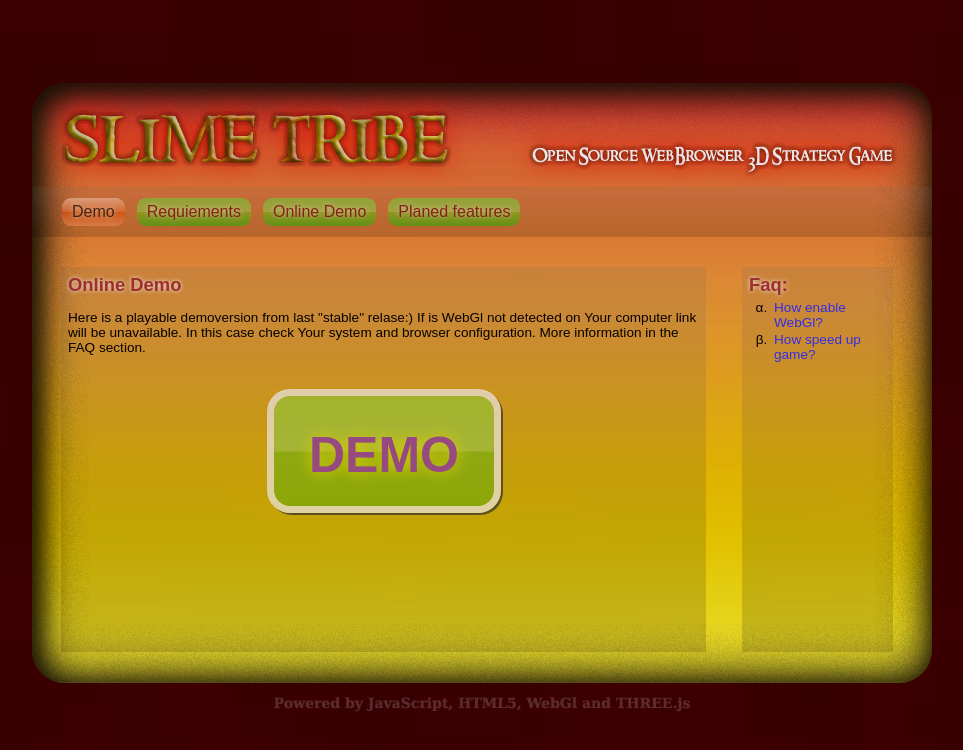
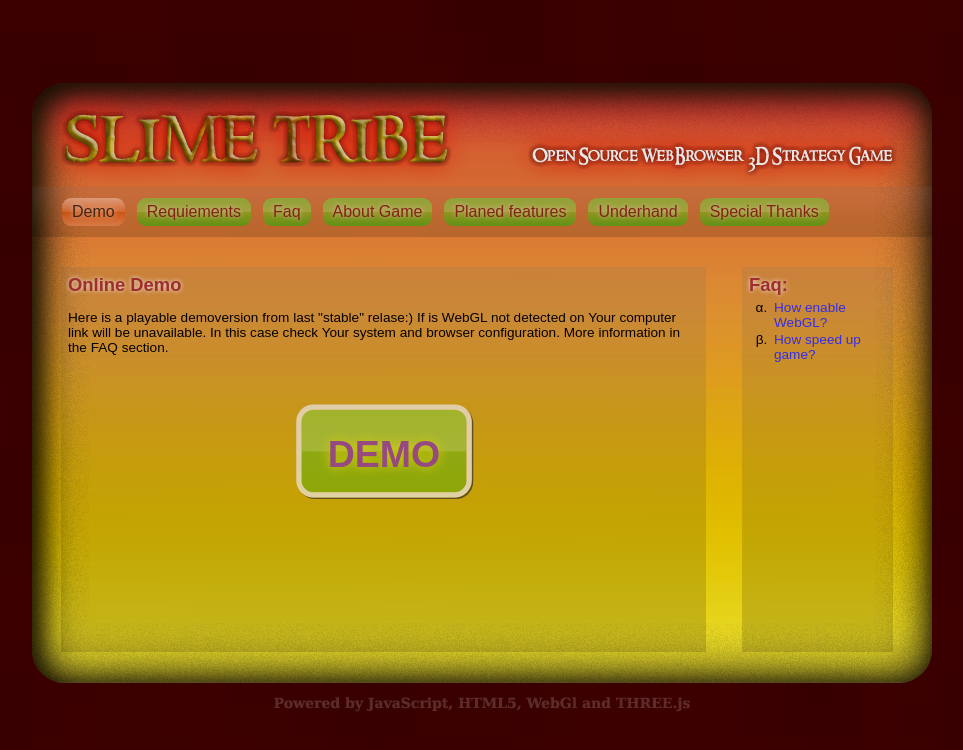
Before and after one commit to zbyso23/slimetribe, a PHP site: page / in a window 1280 px wide. Shown: the top 750 px of the page, without its empty margins (158-1121 px from the left). Run offline with PHP 8.4, Linux system fonts and the light colour scheme.

Commit message:
site first launch

```diff
--- a/index.html
+++ b/index.html
@@ -1,7 +1,7 @@
 <!DOCTYPE html>
 <html lang="en">
 	<head>
-            <title>Slime Tribe - turn based strategy based on WebGl and THREE.js</title>
+            <title>Slime Tribe - turn based strategy based on WebGL and THREE.js</title>
             <meta charset="utf-8">
             <link rel="stylesheet" href="slime/css/site/style.css" type="text/css" media="screen, projection" />
 	</head>
@@ -9,7 +9,7 @@
             <script src='slime/js/Detector.js'></script>
             <script>
                 var webglFound = ( !Detector.canvas || !Detector.webgl ) ? false : true;
-		var articles = [ 'demo', 'requiements' ];
+		var articles = [ 'demogame', 'requiements', 'faq', 'thanks', 'planed', 'about', 'underhand'];
 		function change( to ) {
 		    try {
 			var found = false;
@@ -21,7 +21,6 @@
 			}
 			if( found === false ) throw "unknown page";
 
-
 			for( i in articles ) {
 			    if( articles[i] === found ) {
 				document.getElementById( 'menu-' + articles[i] ).setAttribute( 'class', 'active' );
@@ -30,6 +29,20 @@
 				document.getElementById( 'menu-' + articles[i] ).setAttribute( 'class', 'unactive' );
 				document.getElementById( 'article-' + articles[i] ).style.display = 'none';
 			    }
+			}
+			var hash = '#' + found;
+			window.location.hash = hash;
+			if ("onhashchange" in window) { // event supported?
+			    window.onhashchange = function () {
+				window.location.hash = hash;
+			    }
+			} else { // event not supported:
+			    var storedHash = window.location.hash;
+			    window.setInterval(function () {
+				if (window.location.hash != storedHash) {
+				    window.location.hash = hash;
+				}
+			    }, 100);
 			}
 		    } catch( e ) {
 
@@ -40,31 +53,34 @@
 
             </script>
             <div id="container">
-                <div id="header"><h1 style="display:none;">Slime Tribe</h1><p style="display:none;"><strong>WebGl Turn-based strategy</strong></p></div>
+                <div id="header"><h1 style="display:none;">Slime Tribe</h1><p style="display:none;"><strong>WebGL Turn-based strategy</strong></p></div>
                 <div id="menu">
                     <ul>
-                        <li><a href="#" onclick="change('demo');" id="menu-demo" class="active">Demo</a></li>
+                        <li><a href="#" onclick="change('demogame');" id="menu-demogame" class="active">Demo</a></li>
                         <li><a href="#" onclick="change('requiements');" id="menu-requiements" >Requiements</a></li>
-                        <li><a href="#">Online Demo</a></li>
-                        <li><a href="#">Planed features</a></li>
+                        <li><a href="#" onclick="change('faq');" id="menu-faq">Faq</a></li>
+                        <li><a href="#" onclick="change('about');" id="menu-about">About Game</a></li>
+                        <li><a href="#" onclick="change('planed');" id="menu-planed">Planed features</a></li>
+			<li><a href="#" onclick="change('underhand');" id="menu-underhand">Underhand</a></li>
+			<li><a href="#" onclick="change('thanks');" id="menu-thanks">Special Thanks</a></li>
                     </ul>
                 </div>
                 <div id="content">
-                    <div class="article show" id="article-demo">
+                    <div class="article show" id="article-demogame">
                         <h2>Online Demo</h2>
-                        <p>Here is a playable demoversion from last "stable" relase:) If is WebGl not detected on Your computer link will be unavailable. In this case check Your system and browser configuration. More information in the FAQ section.</p>
-                        <p class="center" id="demo"><a href="demo.html" id="demo-button">DEMO</a></p>
+                        <p>Here is a playable demoversion from last "stable" relase:) If is WebGL not detected on Your computer link will be unavailable. In this case check Your system and browser configuration. More information in the FAQ section.</p>
+                        <p class="center" id="demo"><a href="demo.html" id="demo-button" target="_blank">DEMO</a></p>
                     </div>
                     <div class="article hide" id="article-requiements">
                         <h2>Requiements</h2>
-                        <p>This game have no special system requiements, but comsumption of WebGl in browser is bigger compare with eqivalent desktop application. Planed compatibility is all devices with WebGl compatible browser, like Safari, Chrome and Firefox.</p>
+                        <p>This game have no special system requiements, but comsumption of WebGL in browser is bigger compare with eqivalent desktop application. Planed compatibility is all devices with WebGL compatible browser, like Safari, Chrome and Firefox.</p>
                         <p><strong>Minimum configuration:</strong></p>
                         <ul>
                             <li><strong>CPU:</strong> 1GHz</li>
                             <li><strong>Memmory:</strong> 512MB RAM</li>
                             <li><strong>Graphics:</strong> Intel HD 2000 or better</li>
                             <li><strong>OS:</strong> Linux / Mac OS X / Windows XP</li>
-                            <li><strong>Web Browser:</strong> WebGl compatible (Mozilla Firefox, Google Chrome, Apple Safari)</li>
+                            <li><strong>Web Browser:</strong> WebGL compatible (Mozilla Firefox, Google Chrome, Apple Safari)</li>
                         </ul>
                         <br />
                         <p><strong>Recomended configuration:</strong></p>
@@ -73,20 +89,79 @@
                             <li><strong>Memmory:</strong> 1024MB RAM</li>
                             <li><strong>Graphics:</strong> Intel HD 3000 or better</li>
                             <li><strong>OS:</strong> Linux / Mac OS X / Windows 7</li>
-                            <li><strong>Web Browser:</strong> WebGl compatible (Mozilla Firefox, Google Chrome, Apple Safari)</li>
+                            <li><strong>Web Browser:</strong> WebGL compatible (Mozilla Firefox, Google Chrome, Apple Safari)</li>
                         </ul>
                     </div>
+                    <div class="article hide" id="article-faq">
+                        <h2>Faq</h2>
+			<h3>How enable WebGL?</h3>
+                        <p>In most modern browsers is WebGL default enabled. In other case find Your device bellow:</p>
+			<ul>
+			    <li><a href="http://thenextweb.com/google/2013/01/25/google-finally-makes-it-easy-to-enable-webgl-support-in-latest-chrome-for-android-beta/" title="Google Makes it Easy To Enable WebGL in Latest Chrome for Android Beta" target="_blank">Android Beta</a></li>
+			    <li><a href="https://discussions.apple.com/thread/3300585?start=0&tstart=0" title="How do I enable WebGL in Safari 5.1?: Apple Support Communities" target="_blank">Apple OS X</a></li>
+			</ul>
+			<h3>How speed-up game?</h3>
+			<p>In the planed version will be menu for customize graphics effects. If You play game on notebook try switch to "Game Mode" or similar power settings for speed-up cpu and graphics card.</p>
+                    </div>
+                    <div class="article hide" id="article-about">
+                        <h2>About Game</h2>
+                        <p>Slime Tribe is a turn based strategy game with RPG features. Now is completed battle part of the game, where playing two player on other sides. Battle plane is on the grid 10 x 10 cells. Every character on the battle grid is on the one cell and every turn have one possible action - move, attack, heal (only healers) and spells (only magican). Battle is over when any player defeat all monsters of enemy.</p>
+			<p><strong>Grid Colors</strong></p>
+			<ul>
+			    <li><strong>Green: </strong>Friendly character with move / move path from selected character</li>
+			    <li><strong>Red: </strong>Enemy character</li>
+			</ul>
+			<p><strong>Keyboard shortcuts</strong></p>
+			<ul>
+			    <li><strong>F2: </strong>End turn</li>
+			    <li><strong>ENTER: </strong>Change magic/melee attack (magican)</li>
+			    <li><strong>SHIFT: </strong>Change spell (magican)</li>
+			</ul>
+                    </div>
+                    <div class="article hide" id="article-planed">
+                        <h2>Planed features</h2>
+			<p><strong>Now will be preparing these new features:</strong></p>
+			<ul class="freatures">
+			    <li><strong>Quest Map: </strong>In the demo is possible to play only battle part of game, but now is preparing for second - mainly quest part with bigger map, locations, items and many other.</li>
+			    <li><strong>New characters: </strong>In next weeks will be prepared new characters for battle and for new quest part</li>
+			    <li><strong>Game settings: </strong>From beginning programming this game I think on various of machines and core is ready for many settings of graphics effects like anti-aliasing, textures and shadows. All these settings will be enabled soon.</li>
+			</ul>
+                    </div>
+                    <div class="article hide" id="article-thanks">
+                        <h2>Special Thanks</h2>
+                        <p>Thanks for my Familly, for all my good friends and for all good peole in the past, present and future :)
+			<strong>and especially thansks</strong> for these developers and web pages where very help me with develop these game:</strong></p>
+			<ul>
+			    <li><strong>mrdoob and all developers of <a href="http://mrdoob.github.com/three.js/" title="THREE.js" target="_blank">THREE.js</a></strong></li>
+			    <li><strong>many people with helping hands on <a href="http://stackoverflow.com/" title="http://stackoverflow.com/" target="_blank">stackoverflow.com</a></strong></li>
+			    <li><strong>all developers and designers with beginers hints of very good modeling software <a href="http://www.blender.org/" title="http://www.blender.org/" target="_blank">blender</a></strong></li>
+			</ul>
+
+                    </div>
+		    <div class="article hide" id="article-underhand">
+			<p><strong>This game using these technologies, specially thanks for all developers:</strong></p>
+			<ul class="freatures">
+			    <li><strong>HTML5: </strong>In game is GUI graphics like loading screen, players stats, spells etc. created with using HTML, CSS3 and Javascript. Game plane is created using by new feature of modern browsers named WebGL. This technology is based on OpenGl ES 2.0 and will be show accelerated 3D graphics on most present computes. More info about WebGL on <a href="http://en.wikipedia.org/wiki/WebGL" title="Wikipedia - WebGL">Wikipedia.</a></li>
+			</ul>
+		    </div>
 
 
                     <div class="bar">
 			<h3>Faq:</h3>
 			<ul>
-			    <li><a href="#">How enable WebGl?</a></li>
-			    <li><a href="#">How speed up game?</a></li>
+			    <li><a href="#" onclick="change('faq');">How enable WebGL?</a></li>
+			    <li><a href="#" onclick="change('faq');">How speed up game?</a></li>
 			</ul>
 		    </div>
                 </div>
                 <div id="footer"></div>
+		<script>
+		    var url = document.URL;
+		    var anchor = url.split('#');
+		    if( anchor.length > 1 ) {
+			change( anchor[1] );
+		    }
+		</script>
             </div>
 	</body>
 </html>
--- a/slime/css/site/style.css
+++ b/slime/css/site/style.css
@@ -3,6 +3,9 @@
     margin: 0px;
     border: 0px;
     font-family: arial, helvetica, sans-serif;
+}
+a {
+    color: #000;
 }
 body {
     background: #3C0000 url("../../images/title-bg2.jpg") repeat scroll;
@@ -146,11 +148,16 @@ div#content div.article p a#demo-button {
     background: -ms-linear-gradient(top, #9dd53a 0%,#a1d54f 50%,#80c217 51%,#7cbc0a 100%); /* IE10+ */
     background: linear-gradient(to bottom, #9dd53a 0%,#a1d54f 50%,#80c217 51%,#7cbc0a 100%); /* W3C */
     filter: progid:DXImageTransform.Microsoft.gradient( startColorstr='#9dd53a', endColorstr='#7cbc0a',GradientType=0 ); /* IE6-9 */
-
     -moz-transform: scale(0.75) rotate(0deg) translateX(0px) translateY(0px) skewX(0deg) skewY(0deg);
-
+    -ms-transform: scale(0.75) rotate(0deg) translateX(0px) translateY(0px) skewX(0deg) skewY(0deg);
+    -o-transform: scale(0.75) rotate(0deg) translateX(0px) translateY(0px) skewX(0deg) skewY(0deg);
+    transform: scale(0.75) rotate(0deg) translateX(0px) translateY(0px) skewX(0deg) skewY(0deg);
+    -webkit-transform: scale(0.75) rotate(0deg) translateX(0px) translateY(0px) skewX(0deg) skewY(0deg);
     transition: 230ms ease-in-out;
     -moz-transition: 230ms ease-in-out;
+    -webkit-transition: 230ms ease-in-out;
+    -o-transition: 230ms ease-in-out;
+
 }
 div#content div.article p a#demo-button:hover {
     text-shadow: 0px 0px 15px #333;
```
Also changed, not shown: other parts of slime/css/site/style.css (+39 -1 lines).
